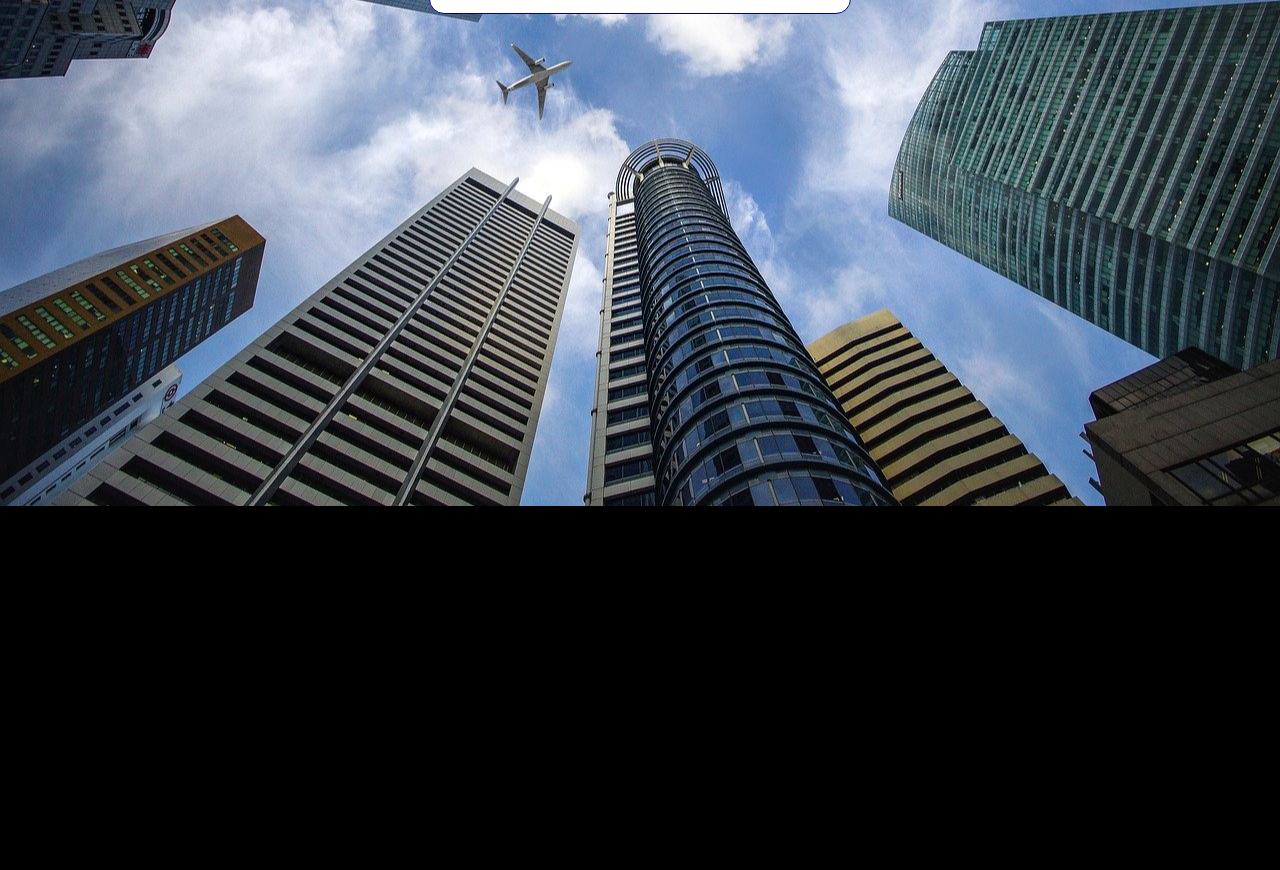
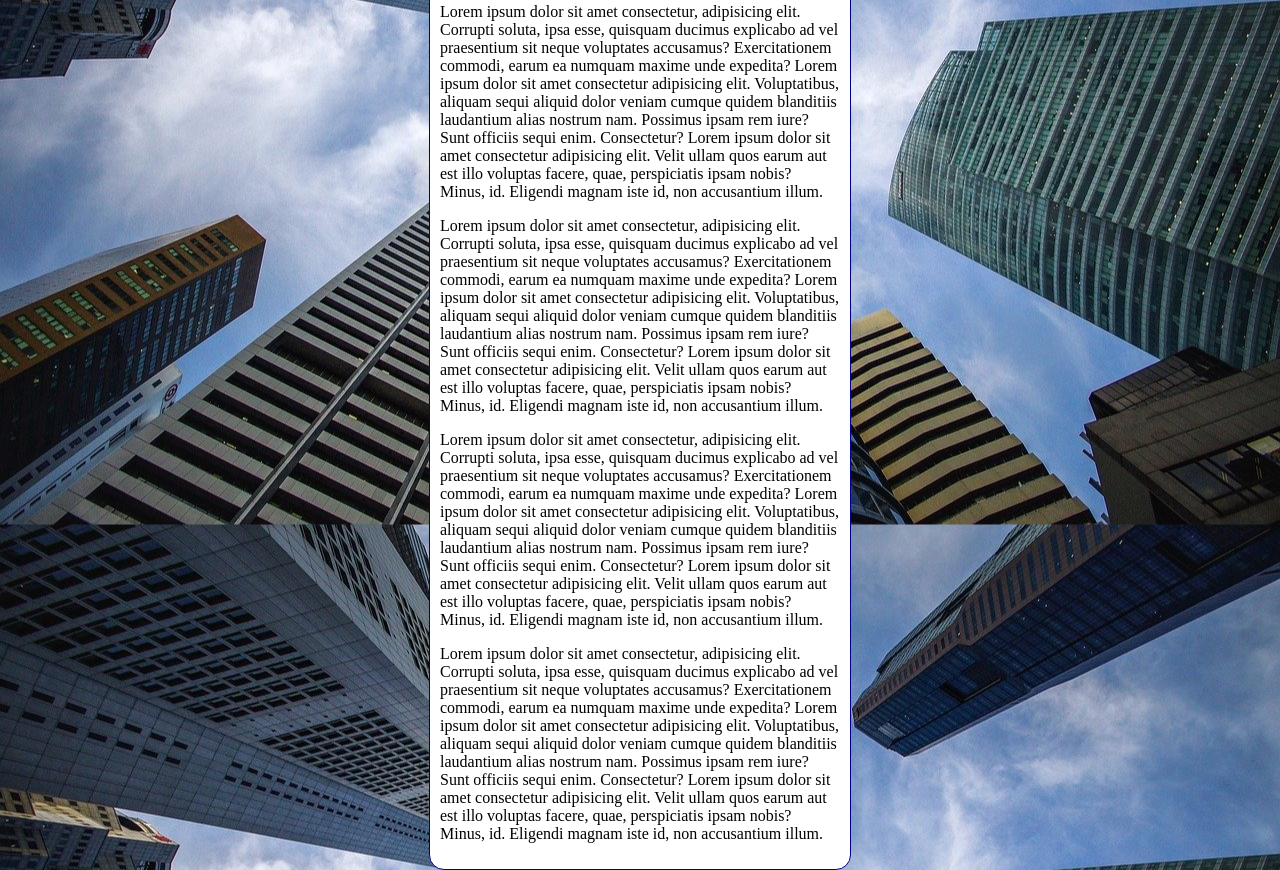
Before and after one commit to ericaalves-marques/HTML-CSS, a plain HTML site: page exercicios/EX022/fundo006.html in a window 1280 px wide. Shown: the part 310-1180 px from the top of the page. Before the commit the page ends 816 px from the top, so only its background shows below. Drawn offline with Linux system fonts and the light colour scheme.

Commit message:
Update fundo006.html

```diff
--- a/exercicios/EX022/fundo006.html
+++ b/exercicios/EX022/fundo006.html
@@ -11,7 +11,7 @@
             background-color: black;
             background-image: url('imagens/wallpaper002.jpg');
             background-position:  center center;
-            background-repeat: no-repeat;
+            background-repeat: repeat;
             background-size: cover;
 
         }
@@ -29,6 +29,10 @@
     <main>
         <h1>Teste de Imagem de Fundo</h1>
         <p>Lorem ipsum dolor sit amet consectetur, adipisicing elit. Corrupti soluta, ipsa esse, quisquam ducimus explicabo ad vel praesentium sit neque voluptates accusamus? Exercitationem commodi, earum ea numquam maxime unde expedita? Lorem ipsum dolor sit amet consectetur adipisicing elit. Voluptatibus, aliquam sequi aliquid dolor veniam cumque quidem blanditiis laudantium alias nostrum nam. Possimus ipsam rem iure? Sunt officiis sequi enim. Consectetur? Lorem ipsum dolor sit amet consectetur adipisicing elit. Velit ullam quos earum aut est illo voluptas facere, quae, perspiciatis ipsam nobis? Minus, id. Eligendi magnam iste id, non accusantium illum.</p>
+        <p>Lorem ipsum dolor sit amet consectetur, adipisicing elit. Corrupti soluta, ipsa esse, quisquam ducimus explicabo ad vel praesentium sit neque voluptates accusamus? Exercitationem commodi, earum ea numquam maxime unde expedita? Lorem ipsum dolor sit amet consectetur adipisicing elit. Voluptatibus, aliquam sequi aliquid dolor veniam cumque quidem blanditiis laudantium alias nostrum nam. Possimus ipsam rem iure? Sunt officiis sequi enim. Consectetur? Lorem ipsum dolor sit amet consectetur adipisicing elit. Velit ullam quos earum aut est illo voluptas facere, quae, perspiciatis ipsam nobis? Minus, id. Eligendi magnam iste id, non accusantium illum.</p>
+        <p>Lorem ipsum dolor sit amet consectetur, adipisicing elit. Corrupti soluta, ipsa esse, quisquam ducimus explicabo ad vel praesentium sit neque voluptates accusamus? Exercitationem commodi, earum ea numquam maxime unde expedita? Lorem ipsum dolor sit amet consectetur adipisicing elit. Voluptatibus, aliquam sequi aliquid dolor veniam cumque quidem blanditiis laudantium alias nostrum nam. Possimus ipsam rem iure? Sunt officiis sequi enim. Consectetur? Lorem ipsum dolor sit amet consectetur adipisicing elit. Velit ullam quos earum aut est illo voluptas facere, quae, perspiciatis ipsam nobis? Minus, id. Eligendi magnam iste id, non accusantium illum.</p>
+        <p>Lorem ipsum dolor sit amet consectetur, adipisicing elit. Corrupti soluta, ipsa esse, quisquam ducimus explicabo ad vel praesentium sit neque voluptates accusamus? Exercitationem commodi, earum ea numquam maxime unde expedita? Lorem ipsum dolor sit amet consectetur adipisicing elit. Voluptatibus, aliquam sequi aliquid dolor veniam cumque quidem blanditiis laudantium alias nostrum nam. Possimus ipsam rem iure? Sunt officiis sequi enim. Consectetur? Lorem ipsum dolor sit amet consectetur adipisicing elit. Velit ullam quos earum aut est illo voluptas facere, quae, perspiciatis ipsam nobis? Minus, id. Eligendi magnam iste id, non accusantium illum.</p>
+        <p>Lorem ipsum dolor sit amet consectetur, adipisicing elit. Corrupti soluta, ipsa esse, quisquam ducimus explicabo ad vel praesentium sit neque voluptates accusamus? Exercitationem commodi, earum ea numquam maxime unde expedita? Lorem ipsum dolor sit amet consectetur adipisicing elit. Voluptatibus, aliquam sequi aliquid dolor veniam cumque quidem blanditiis laudantium alias nostrum nam. Possimus ipsam rem iure? Sunt officiis sequi enim. Consectetur? Lorem ipsum dolor sit amet consectetur adipisicing elit. Velit ullam quos earum aut est illo voluptas facere, quae, perspiciatis ipsam nobis? Minus, id. Eligendi magnam iste id, non accusantium illum.</p>
     </main>
 </body>
 </html>
```
